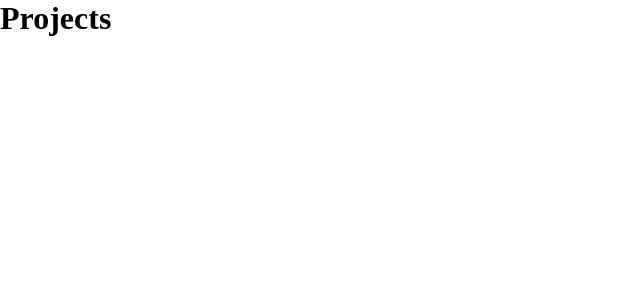
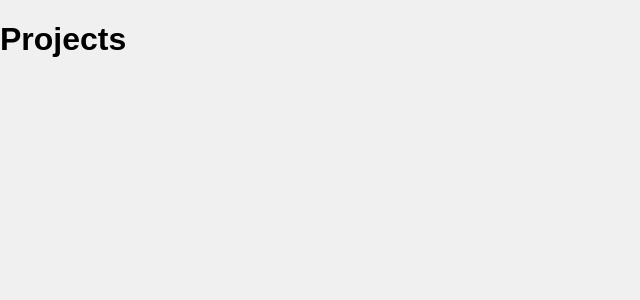
Before and after one commit to tayh/taynaracarvalho.com, a React (Create React App) app: page /projects in a window 1280 px wide. Shown: the top 300 px of the page, without its empty margins (0-640 px from the left). Built offline with nearby package versions, Linux system fonts and the light colour scheme; the HTML template or start-up script is replaced by a standard one.

Commit message:
Create menu

```diff
--- a/src/pages/Main/index.js
+++ b/src/pages/Main/index.js
@@ -1,53 +1,12 @@
 import React from 'react';
 
-import { Container } from './styles';
+import DraggableList from './menu';
 
 export default function Main() {
+  const myList = ['Home', 'About', 'Projects'];
   return (
-    <Container>
-      <div className="card">
-        <h1>TAYNARA DE JESUS CARVALHO</h1>
-        <small>Software Engineering Stundent - UnB</small>
-        <br />
-        <small>Front-End Developer</small>
-        <br />
-
-        <small>Sometimes I do ML stuff</small>
-      </div>
-
-      <svg
-        className="hoho"
-        width="1920"
-        height="806"
-        viewBox="0 0 1920 806"
-        fill="none"
-        xmlns="http://www.w3.org/2000/svg"
-      >
-        <g id="Group 15">
-          <g id="Header">
-            <path
-              id="Vector"
-              opacity="0.2"
-              d="M613.574 737.561C226.505 753.053 47.3005 688.554 0 666.315V573.655H1920V750.327C1604.89 895.289 1193.91 709.528 884.053 725.206C696.849 734.678 706.176 733.854 613.574 737.561Z"
-              fill="#4CD3C2"
-            />
-            <path
-              id="Rectangle"
-              opacity="0.2"
-              d="M1920 459.417H3.62439e-05V713.103C686.335 582.094 596.091 870.256 1086 751.259C1624.62 620.43 1635.33 775.665 1920 748.509V459.417Z"
-              fill="#4CD3C2"
-            />
-            <path
-              id="Rectangle_2"
-              d="M0 0H1920V706.796C1488 577.147 1416 774.129 838.667 669.156C545.237 615.803 392 565.855 0 619.387V0Z"
-              fill="#363636"
-            />
-          </g>
-        </g>
-      </svg>
-      <footer>
-        <span>Mady by: Tayh</span>
-      </footer>
-    </Container>
+    <>
+      <DraggableList items={myList} />
+    </>
   );
 }
--- /dev/null
+++ b/src/pages/Main/menu.js
@@ -0,0 +1,13 @@
+// Original: https://github.com/chenglou/react-motion/tree/master/demos/demo8-draggable-list
+
+import React from 'react';
+
+export default function DraggableList({ items }) {
+  return (
+    <div className="container">
+      <div className="content">Home</div>
+      <div className="content">About</div>
+      <div className="content">Projects</div>
+    </div>
+  );
+}
--- a/src/pages/Main/styles.js
+++ b/src/pages/Main/styles.js
@@ -1,71 +1,13 @@
 import styled from 'styled-components';
 
 export const Container = styled.div`
-  @import url('https://fonts.googleapis.com/css2?family=Roboto&display=swap');
-  @import url('https://fonts.googleapis.com/css2?family=Fredoka+One&display=swap');
-  @import url('https://fonts.googleapis.com/css2?family=Fredoka+One&family=Staatliches&display=swap');
-  font-family: 'Fredoka One', cursive;
-  -webkit-font-smoothing: antialiased;
+  font-family: 'Circular Std';
   align-items: center;
+  background-color: #2f3238;
+  box-sizing: border-box;
 
-  footer {
-    margin: auto;
-    font-family: 'Roboto';
-    text-align: center;
-
-  }
-
-  .card {
-    position: absolute;
-    left: 10%;
-    top: 10%;
-    h1 {
-      color: #b7efcd;
-      font-size: 50px;
-    }
-    small {
-      color: #faf4ff;
-      font-size: 20px;
-      transform: rotate(90deg);
-    }
-    fo
-  }
-  #Rectangle {
-    transform-origin: center bottom;
-    animation: animate 10s linear infinite;
-  }
-  #Vector {
-    transform-origin: center bottom;
-    animation: animate2 6s linear infinite;
-  }
-  @keyframes animate {
-    0% {
-      transform: translateY(0) rotate(0);
-    }
-    50% {
-      transform: translateY(-10%) translateZ(0) scaleY(0.55) rotate(-5deg);
-    }
-    70% {
-      transform: rotate(5deg);
-    }
-    100% {
-      transform: translateY(0%) translateZ(0) scaleY(1);
-    }
-  }
-  @keyframes animate2 {
-    0% {
-      transform: translateY(0%);
-    }
-    50% {
-      transform: translateY(-1%) translateZ(0) rotate(1deg);
-    }
-    70% {
-      transform: translateY(-2%) translateZ(0) rotate(-2deg);
-    }
-    100% {
-      transform: translateY(0%) translateZ(0);
-    }
-  }
+  height: 100% !important;
+  width: 100%;
 `;
 
 export const Title = styled.h1`
--- a/src/styles/global.js
+++ b/src/styles/global.js
@@ -2,19 +2,55 @@ import { createGlobalStyle } from 'styled-components';
 
 export default createGlobalStyle`
   * {
+    box-sizing: border-box;
+  }
+
+  html,
+  body {
     margin: 0;
     padding: 0;
-    padding: 0;
-    outline: 0;
-    box-sizing: border-box;
+    height: 100%;
+    width: 100%;
+    overflow: hidden;
+    user-select: none;
+    font-family: 'Raleway', sans-serif;
+    display: flex;
+    background: #f0f0f0;
   }
-  html, body, #root {
-    min-height: 100%;
+  .container {
+    position: relative;
+    top: 50%;
+  -ms-transform: translateY(-50%);
+  transform: translateY(-50%);
+    margin-left: 10%;
   }
-  body {
-    -webkit-font-smoothing: antialised !important;
+
+  .content {
+    width: 20em;
+    height: 5.625em;
+    overflow: visible;
+    pointer-events: auto;
+    border-radius: 5px;
+    color: white;
+    line-height: 90px;
+    padding-left: 32px;
+    font-size: 14.5px;
+    background: lightblue;
+    text-transform: uppercase;
+    letter-spacing: 2px;
+    margin-bottom: 5px;
   }
-  button {
-    cursor: pointer;
+
+  .content:nth-child(1) {
+    background-image: radial-gradient( circle 830px at 95.6% -5%,  rgba(247,189,2,1) 0%, rgba(228,118,0,1) 90% );
+  }
+  .content:nth-child(2) {
+    background-image: radial-gradient( circle 830px at 95.6% -5%,  rgba(244,89,128,1) 0%, rgba(223,23,55,1) 90% );
+  }
+  .content:nth-child(3) {
+    background-image: radial-gradient( circle 939px at 94.7% 50%,  rgba(0,178,169,1) 0%, rgba(0,106,101,1) 76.9% );
+  }
+  .content:nth-child(4) {
+    background: linear-gradient(135deg, #c3cfe2 0%, #c3cfe2 100%);
   }
 `;
```
Also changed, not shown: package.json (+6 -3 lines), 1 other file (tests, documents, lock files or other folders).
